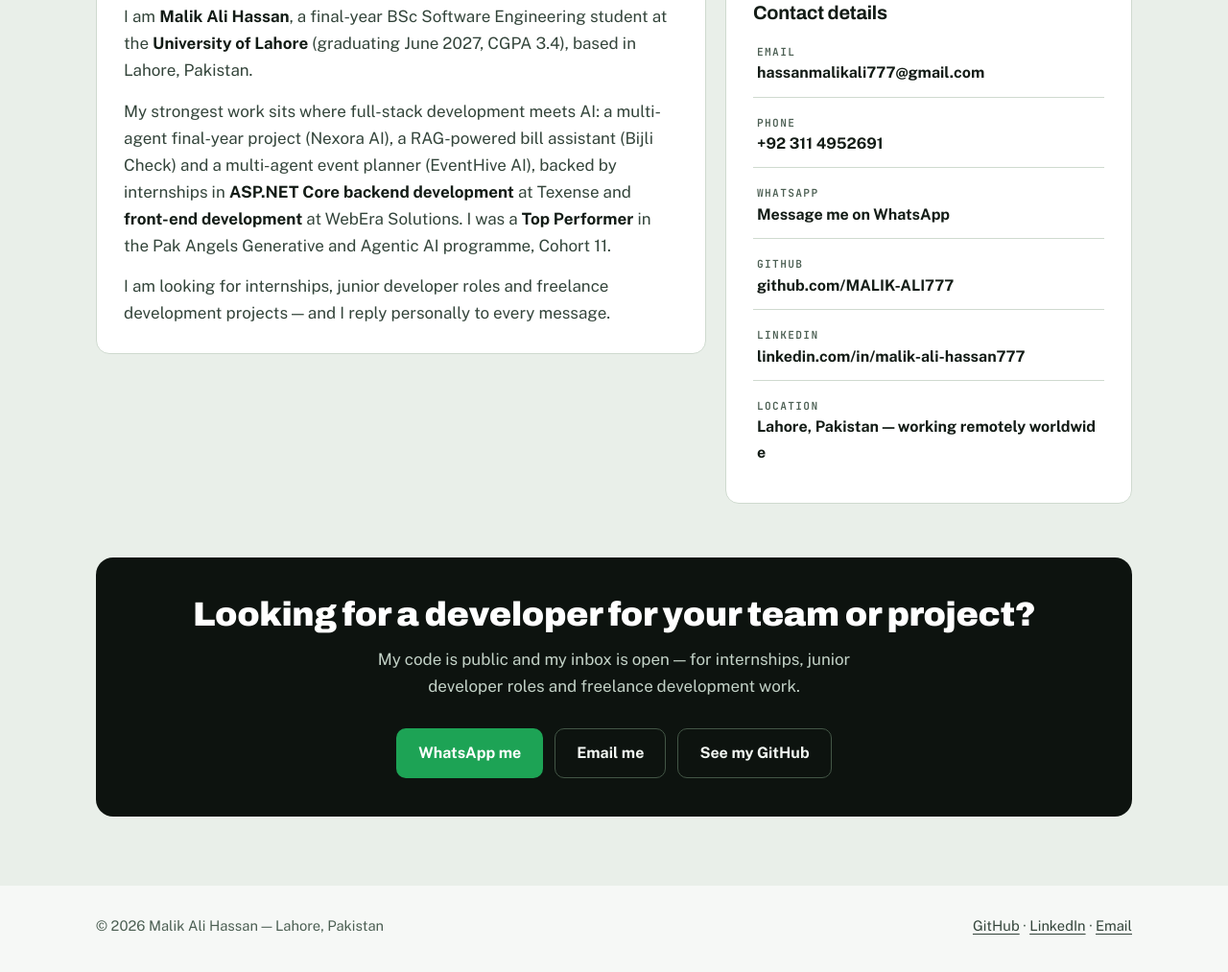
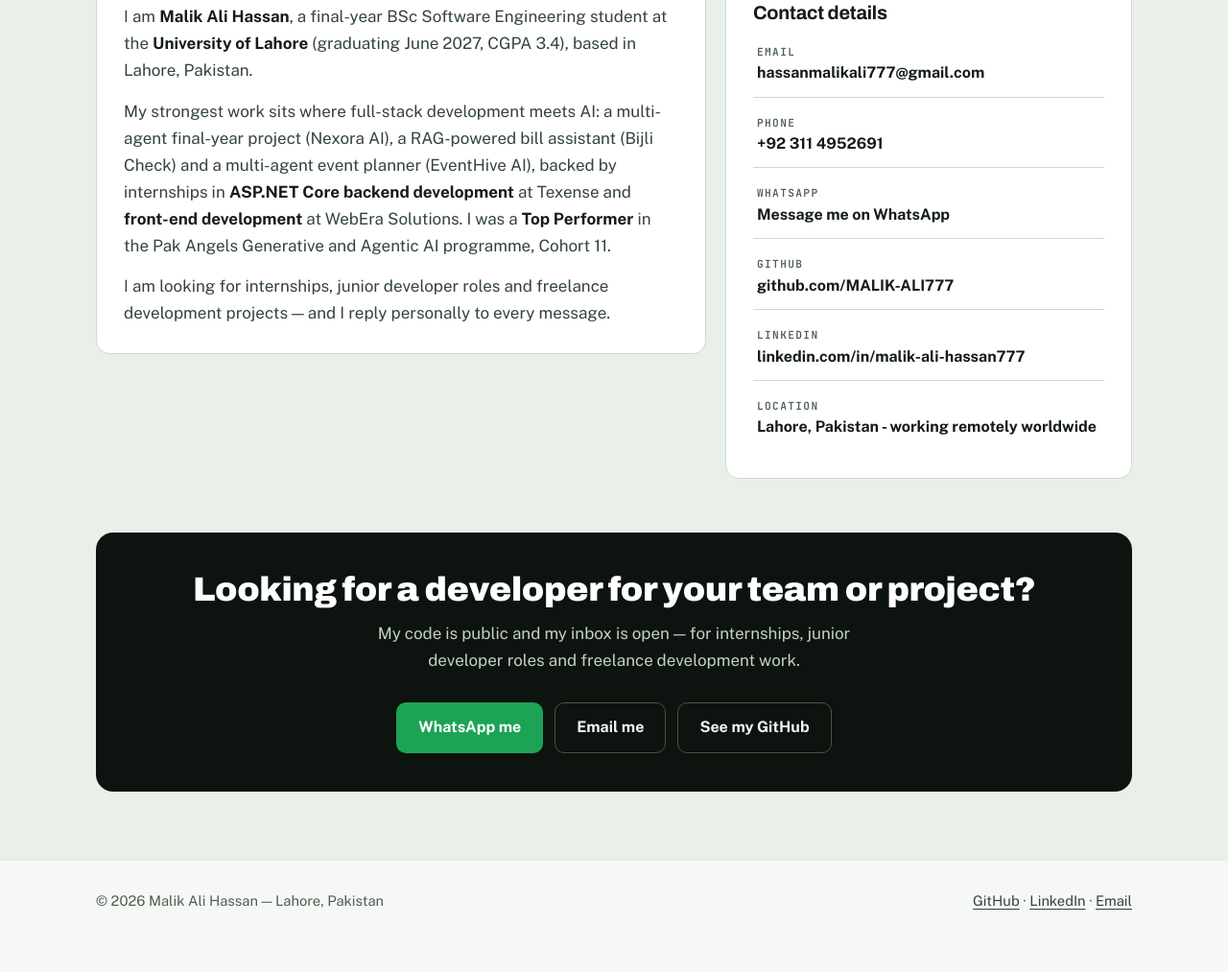
Before and after one commit to MALIK-ALI777/personal-portfolio, a plain HTML site: page index.html in a window 1280 px wide. Shown: the part 4746-5759 px from the top of the page at 96% size. After the commit the page ends 5737 px from the top, so only its background shows below. Drawn offline with nearby package versions, Linux system fonts and the light colour scheme.

Commit message:
Fix location text formatting in index.html
Replaced '—' with '-' in location text.

```diff
--- a/index.html
+++ b/index.html
@@ -202,7 +202,7 @@
             <li><a href="https://wa.me/923114952691" target="_blank" rel="noopener"><small>WhatsApp</small><strong>Message me on WhatsApp</strong></a></li>
             <li><a href="https://github.com/MALIK-ALI777" target="_blank" rel="noopener"><small>GitHub</small><strong>github.com/MALIK-ALI777</strong></a></li>
             <li><a href="https://www.linkedin.com/in/malik-ali-hassan777" target="_blank" rel="noopener"><small>LinkedIn</small><strong>linkedin.com/in/malik-ali-hassan777</strong></a></li>
-            <li><span><small>Location</small><strong>Lahore, Pakistan — working remotely worldwide</strong></span></li>
+            <li><span><small>Location</small><strong>Lahore, Pakistan - working remotely worldwide</strong></span></li>
           </ul>
         </div>
       </div>
```
